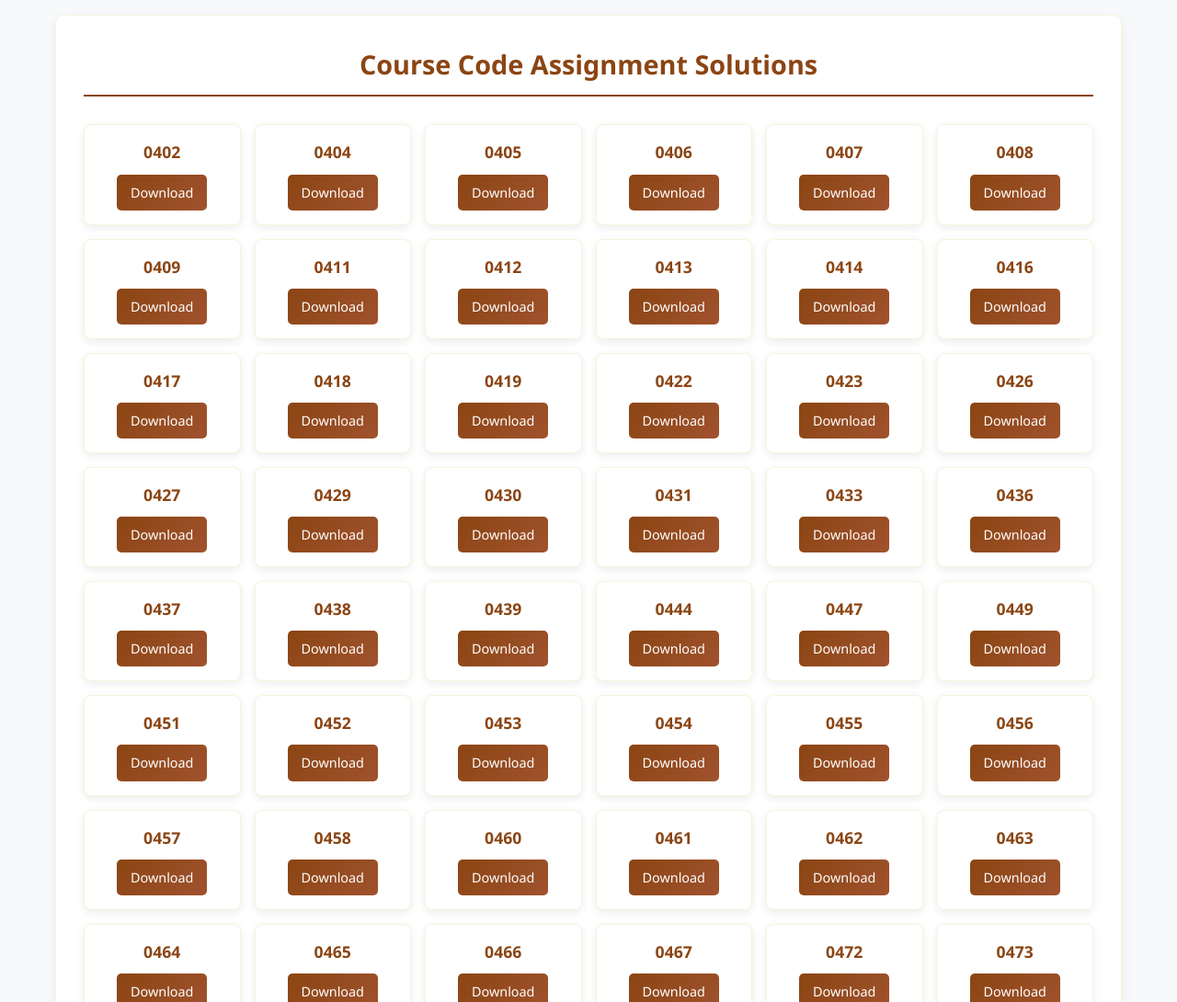
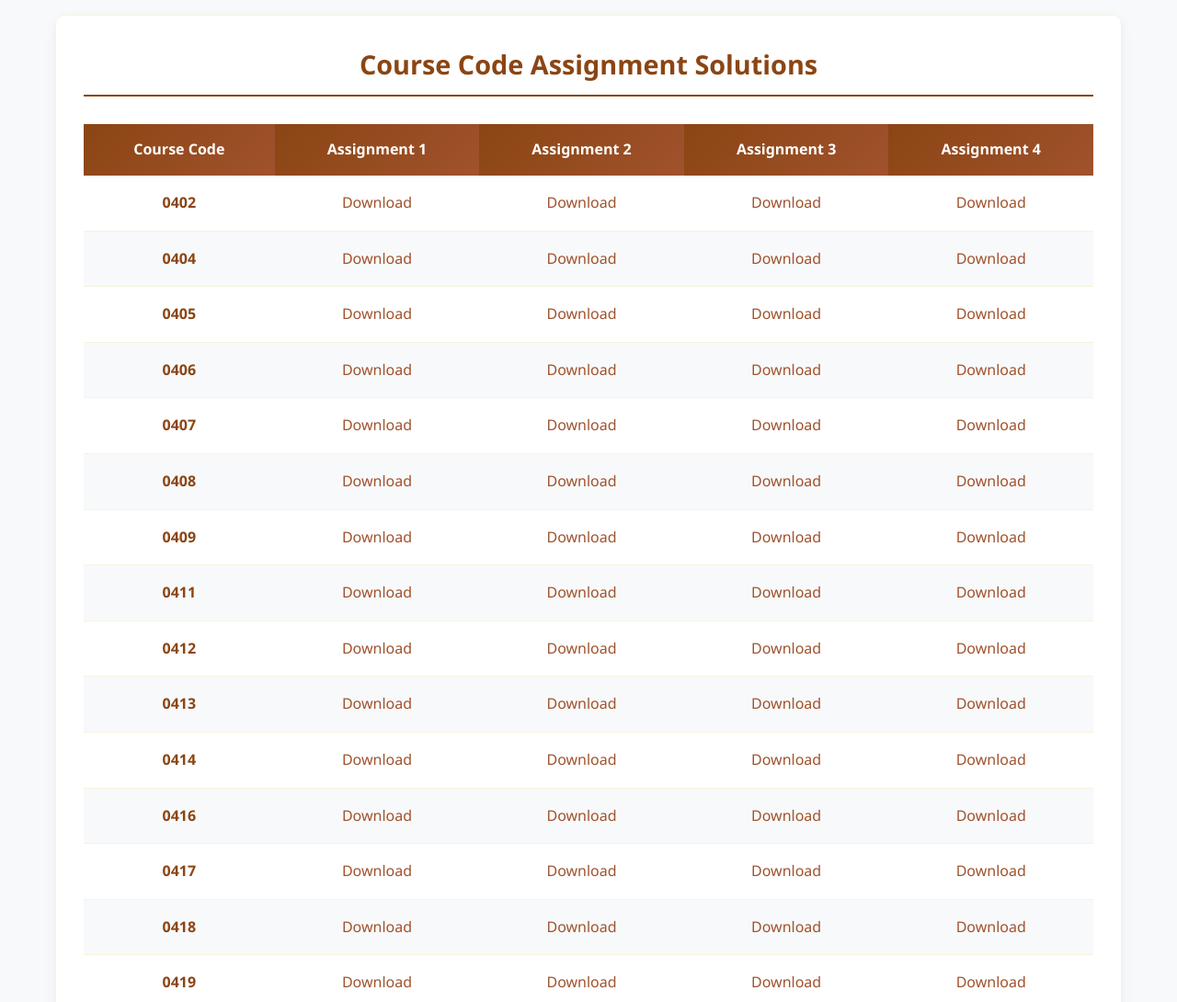
Before and after one commit to AzharHussainq/Aiou-solved-assignment, a plain HTML site: page bachelor-assignments.html in a window 1280 px wide. Shown: the part 440-1530 px from the top of the page at 92% size. Drawn offline with Linux system fonts and the light colour scheme.

Commit message:
Update bachelor-assignments.html

```diff
--- a/bachelor-assignments.html
+++ b/bachelor-assignments.html
@@ -3,7 +3,7 @@
 <head>
     <meta charset="UTF-8">
     <meta name="viewport" content="width=device-width, initial-scale=1.0">
-    <title>Course Code Assignments - AIOU Solved Assignments 2025</title>
+    <title>All Course Code Assignments - AIOU Solved Assignments 2025</title>
     <meta name="description" content="Download AIOU solved assignments for all course codes. Get assignment solutions for all programs including BA, B.Com, B.Ed, BS, MA, MSc.">
 
     <link rel="stylesheet" href="https://cdnjs.cloudflare.com/ajax/libs/font-awesome/6.4.0/css/all.min.css">
@@ -136,61 +136,62 @@
             font-size: 1.8rem;
         }
 
-        /* Course Code Grid */
-        .course-grid {
-            display: grid;
-            grid-template-columns: repeat(auto-fill, minmax(150px, 1fr));
-            gap: 15px;
-            margin-bottom: 40px;
+        /* Assignment Table */
+        .assignment-table {
+            width: 100%;
+            border-collapse: collapse;
+            margin-bottom: 30px;
         }
 
-        .course-card {
-            background: var(--white);
-            border-radius: 8px;
+        .assignment-table th {
+            background: linear-gradient(135deg, var(--primary-brown) 0%, var(--light-brown) 100%);
+            color: var(--white);
             padding: 15px;
             text-align: center;
-            box-shadow: 0 3px 10px rgba(0, 0, 0, 0.08);
-            border: 1px solid var(--cream);
-            transition: all 0.3s ease;
+            font-weight: 600;
         }
 
-        .course-card:hover {
-            transform: translateY(-5px);
-            box-shadow: 0 5px 15px rgba(0, 0, 0, 0.1);
+        .assignment-table td {
+            padding: 12px 15px;
+            border-bottom: 1px solid var(--cream);
+            text-align: center;
+        }
+
+        .assignment-table tr:nth-child(even) {
+            background-color: var(--light-gray);
+        }
+
+        .assignment-table tr:hover {
+            background-color: rgba(139, 69, 19, 0.05);
         }
 
         .course-code {
             font-weight: 600;
             color: var(--primary-brown);
-            margin-bottom: 10px;
-            font-size: 1.1rem;
         }
 
-        .download-btn {
-            display: inline-block;
-            background: linear-gradient(135deg, var(--primary-brown) 0%, var(--light-brown) 100%);
-            color: var(--white);
-            padding: 8px 15px;
-            border-radius: 5px;
+        .download-link {
+            color: var(--light-brown);
             text-decoration: none;
             font-weight: 500;
-            font-size: 0.9rem;
             transition: all 0.3s ease;
-            border: none;
-            cursor: pointer;
+            display: inline-block;
+            padding: 5px 10px;
+            border-radius: 4px;
         }
 
-        .download-btn:hover {
+        .download-link:hover {
+            color: var(--primary-brown);
+            background-color: rgba(139, 69, 19, 0.1);
             transform: translateY(-2px);
-            box-shadow: 0 4px 8px rgba(0, 0, 0, 0.15);
         }
 
         .buy-btn {
             display: inline-block;
             background: linear-gradient(135deg, #28a745 0%, #20c997 100%);
             color: var(--white);
-            padding: 8px 15px;
-            border-radius: 5px;
+            padding: 5px 10px;
+            border-radius: 4px;
             text-decoration: none;
             font-weight: 500;
             font-size: 0.9rem;
@@ -344,10 +345,6 @@
             .page-title {
                 font-size: 1.8rem;
             }
-
-            .course-grid {
-                grid-template-columns: repeat(auto-fill, minmax(130px, 1fr));
-            }
         }
 
         @media (max-width: 768px) {
@@ -358,6 +355,11 @@
 
             .logo {
                 margin-bottom: 10px;
+            }
+
+            .assignment-table {
+                display: block;
+                overflow-x: auto;
             }
 
             .footer-content {
@@ -374,13 +376,10 @@
                 padding: 20px;
             }
 
-            .course-grid {
-                grid-template-columns: repeat(auto-fill, minmax(120px, 1fr));
-                gap: 10px;
-            }
-
-            .course-card {
-                padding: 10px;
+            .assignment-table th,
+            .assignment-table td {
+                padding: 8px 10px;
+                font-size: 14px;
             }
         }
     </style>
@@ -430,10 +429,21 @@
             <div class="canvas-container">
                 <h2 class="canvas-title">Course Code Assignment Solutions</h2>
 
-                <!-- Course Code Grid -->
-                <div class="course-grid" id="all-courses">
+                <!-- Assignment Table -->
+                <table class="assignment-table">
+                    <thead>
+                        <tr>
+                            <th>Course Code</th>
+                            <th>Assignment 1</th>
+                            <th>Assignment 2</th>
+                            <th>Assignment 3</th>
+                            <th>Assignment 4</th>
+                        </tr>
+                    </thead>
+                    <tbody id="course-table-body">
                         <!-- Course codes will be inserted here by JavaScript -->
-                </div>
+                    </tbody>
+                </table>
 
                 <!-- Instructions Section -->
                 <div class="instructions">
@@ -637,45 +647,65 @@
 
         // Function to check if a course code is in the free download range
         function isFreeCourse(code) {
-            // Convert code to number if possible
-            const numCode = parseInt(code);
+            // Extract numeric part from code
+            const numMatch = code.match(/\d+/);
+            if (!numMatch) return false;
+
+            const numCode = parseInt(numMatch[0]);
 
             // Check if it's in the free ranges
-            if (!isNaN(numCode)) {
             if ((numCode >= 402 && numCode <= 487) || (numCode >= 1413 && numCode <= 1431)) {
                 return true;
-                }
             }
 
             return false;
         }
 
-        // Function to render course cards
-        function renderCourseCards() {
-            const courseGrid = document.getElementById('all-courses');
-            courseGrid.innerHTML = '';
+        // Function to render course table
+        function renderCourseTable() {
+            const tableBody = document.getElementById('course-table-body');
+            tableBody.innerHTML = '';
 
             courseCodes.forEach(code => {
                 const isFree = isFreeCourse(code);
 
-                const courseCard = document.createElement('div');
-                courseCard.className = 'course-card';
+                const row = document.createElement('tr');
 
-                courseCard.innerHTML = `
-                    <div class="course-code">${code}</div>
+                row.innerHTML = `
+                    <td class="course-code">${code}</td>
+                    <td>
                         ${isFree ?
-                        '<a href="#" class="download-btn">Download</a>' :
+                            '<a href="#" class="download-link">Download</a>' :
                             '<a href="https://wa.me/923558137077" target="_blank" class="buy-btn">Buy Now</a>'
                         }
+                    </td>
+                    <td>
+                        ${isFree ?
+                            '<a href="#" class="download-link">Download</a>' :
+                            '<a href="https://wa.me/923558137077" target="_blank" class="buy-btn">Buy Now</a>'
+                        }
+                    </td>
+                    <td>
+                        ${isFree ?
+                            '<a href="#" class="download-link">Download</a>' :
+                            '<a href="https://wa.me/923558137077" target="_blank" class="buy-btn">Buy Now</a>'
+                        }
+                    </td>
+                    <td>
+                        ${isFree ?
+                            '<a href="#" class="download-link">Download</a>' :
+                            '<a href="https://wa.me/923558137077" target="_blank" class="buy-btn">Buy Now</a>'
+                        }
+                    </td>
                 `;
 
-                courseGrid.appendChild(courseCard);
+                tableBody.appendChild(row);
             });
         }
 
         // Initialize the page
         document.addEventListener('DOMContentLoaded', function() {
-            renderCourseCards();
+            renderCourseTable();
 
             // Smooth scrolling for anchor links
             document.querySelectorAll('a[href^="#"]').forEach(anchor => {
```
Lines whose indentation alone changed are shown as unchanged.
